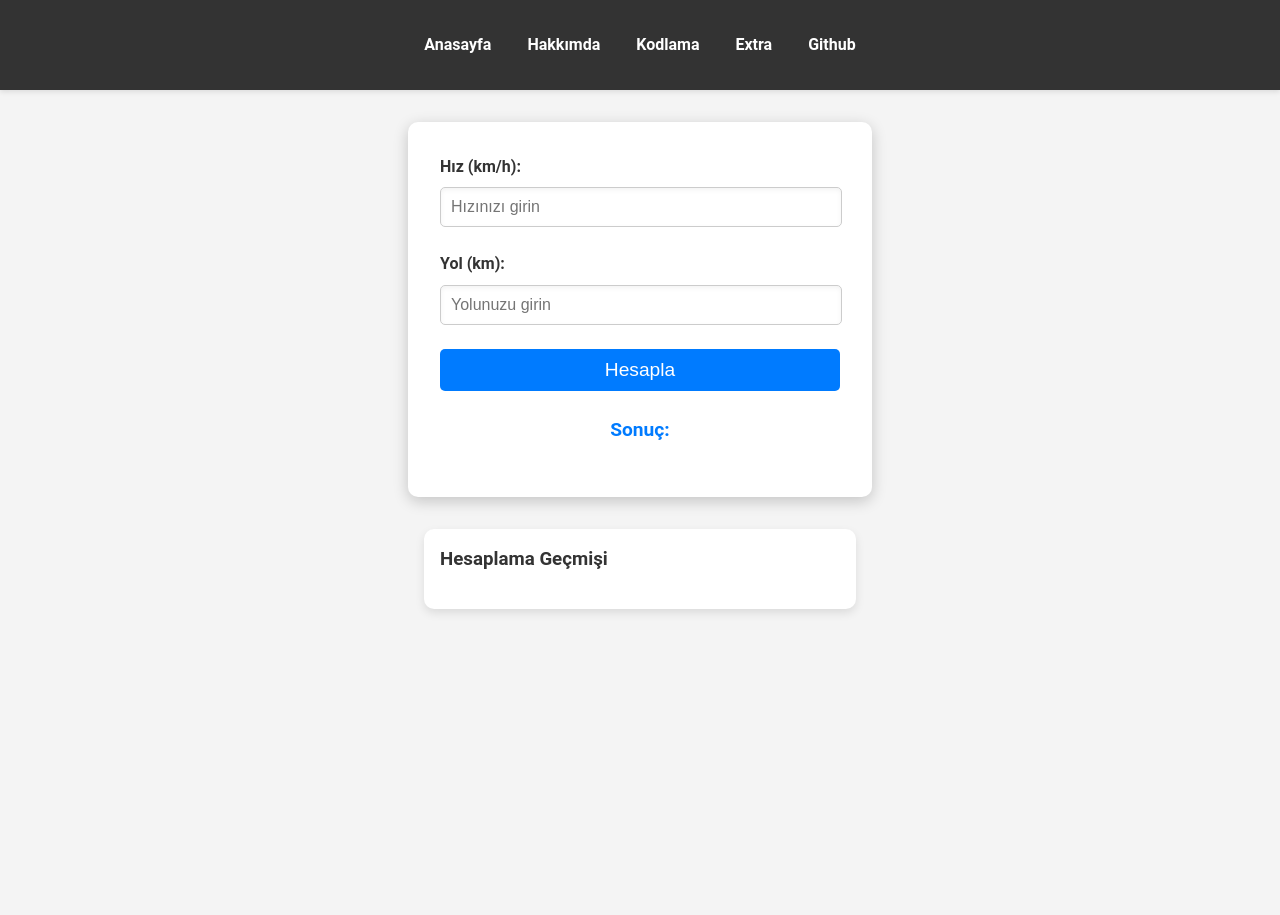
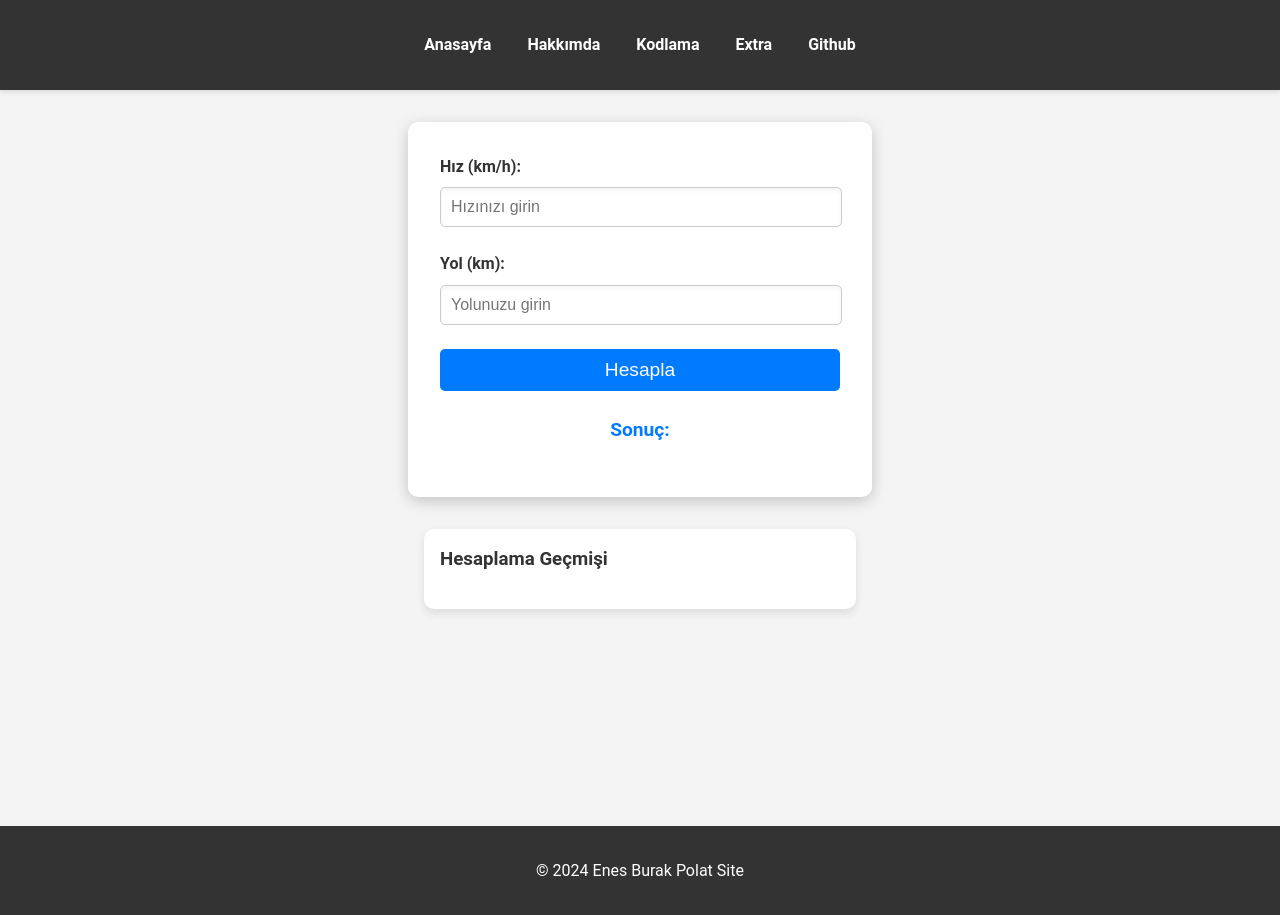
Before and after one commit to EnesBurakPolat/EnesBurakPolat.github.io, a plain HTML site: page contents/araba_hiz.html in a window 1280 px wide. Before the commit the page ends 800 px from the top, so only its background shows below. Drawn offline with Linux system fonts and the light colour scheme.

Commit message:
Update araba_hiz.html

```diff
--- a/contents/araba_hiz.html
+++ b/contents/araba_hiz.html
@@ -41,5 +41,8 @@
 
         <button id="clearBottom" style="display: none;">Temizle</button> <!-- Altta ikinci Temizle butonu -->
     </main>
+    <footer>
+        <p>&copy; 2024 Enes Burak Polat Site</p>
+    </footer>
 </body>
 </html>
```
